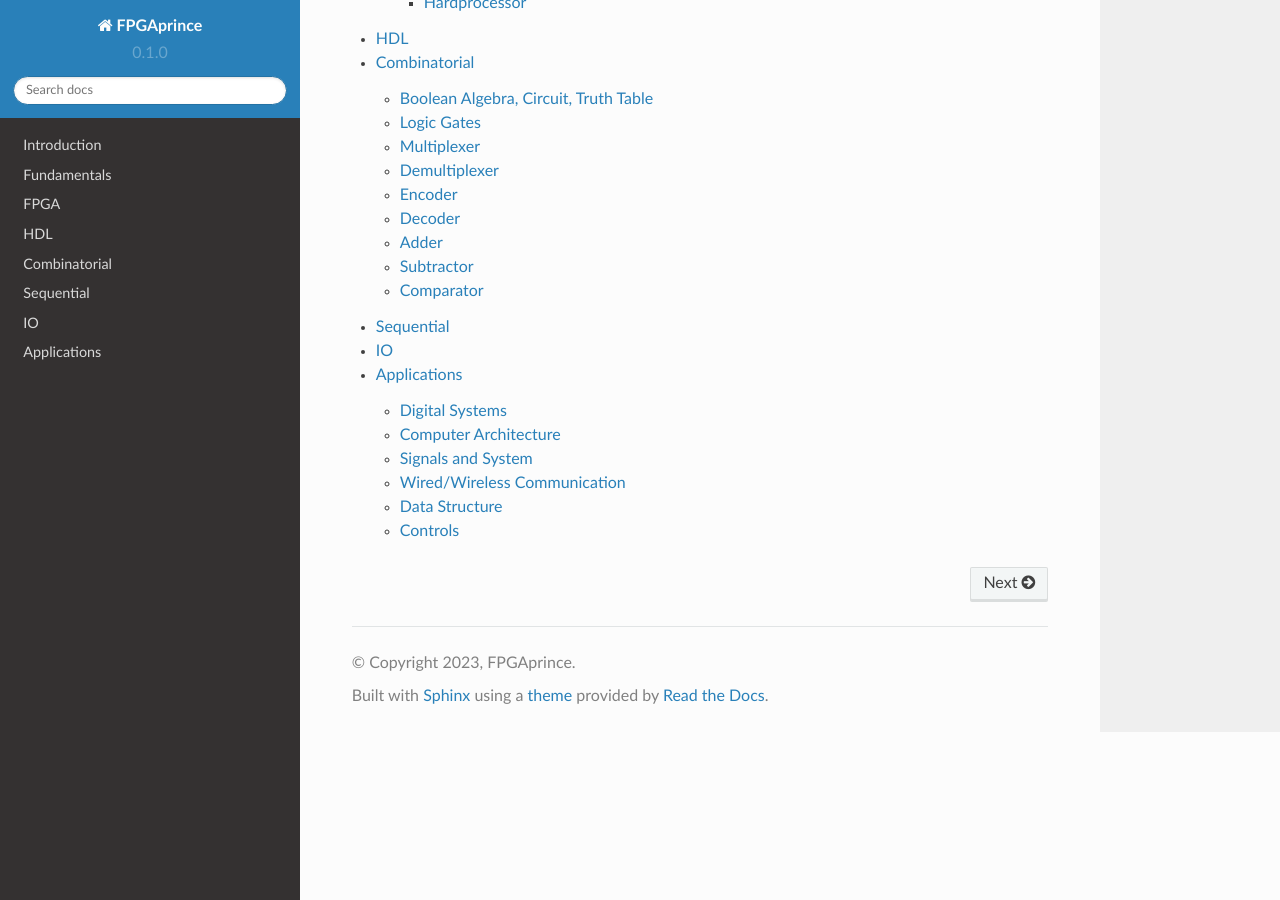
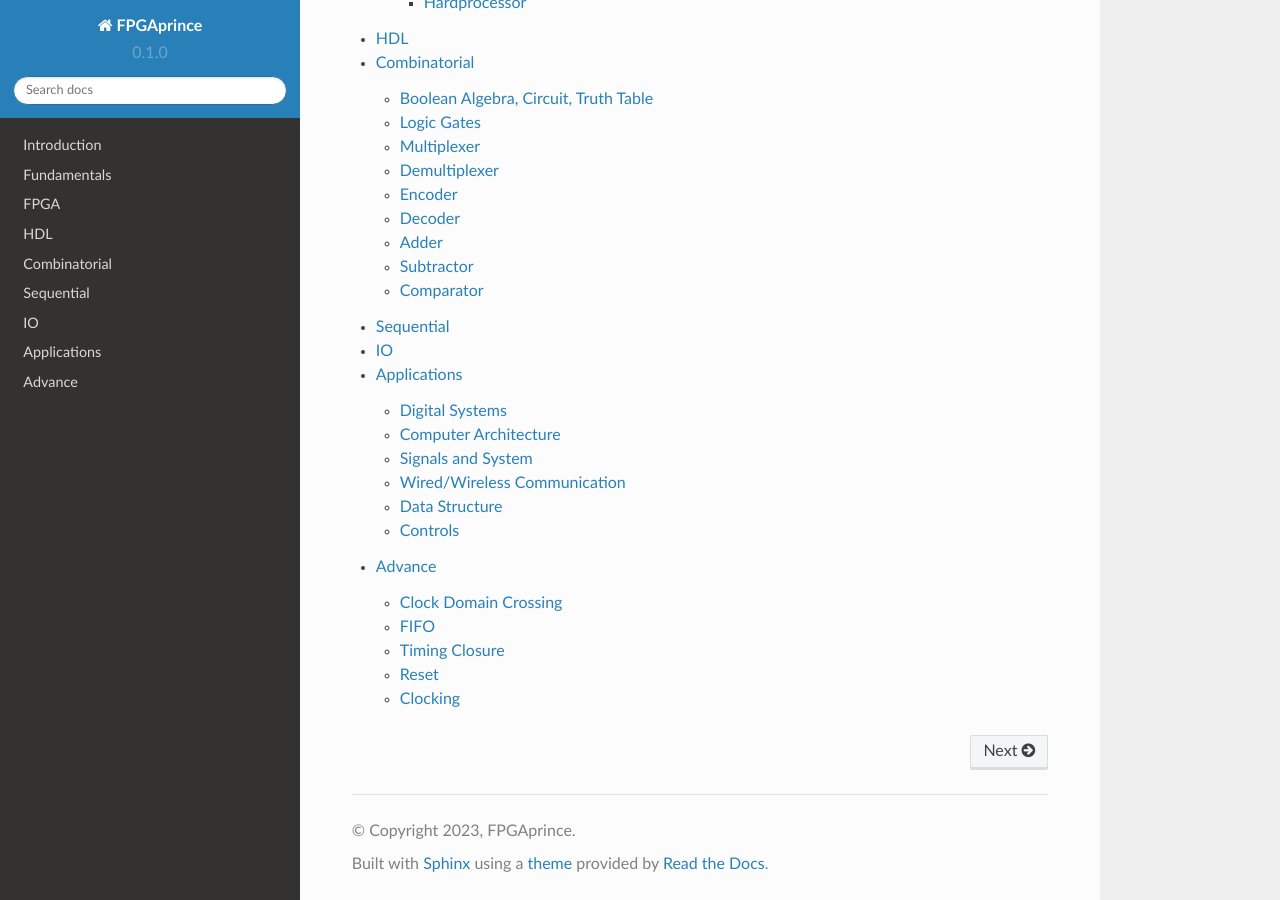
Before and after one commit to fpgaprince/rtd, a Sphinx documentation site: the page built from docs/source/index.rst, in a window 1280 px wide and 900 px high, scrolled down 1126 px. Built offline with Sphinx 7.4.7 and the Read the Docs theme 2.0.0, drawn with Linux system fonts in a browser that asks for light colours.

Commit message:
added advance topics

```diff
--- /dev/null
+++ b/docs/source/advance.rst
@@ -0,0 +1,19 @@
+Advance
+#######
+
+Advance topics
+
+Clock Domain Crossing
+***********************
+
+FIFO
+***********************
+
+Timing Closure
+***********************
+
+Reset
+***********************
+
+Clocking
+***********************
--- a/docs/source/index.rst
+++ b/docs/source/index.rst
@@ -25,3 +25,4 @@ Contents
    sequential
    io
    applications
+   advance
```
Also changed, not shown: docs/source/fpga.rst (+6 -1 lines).
